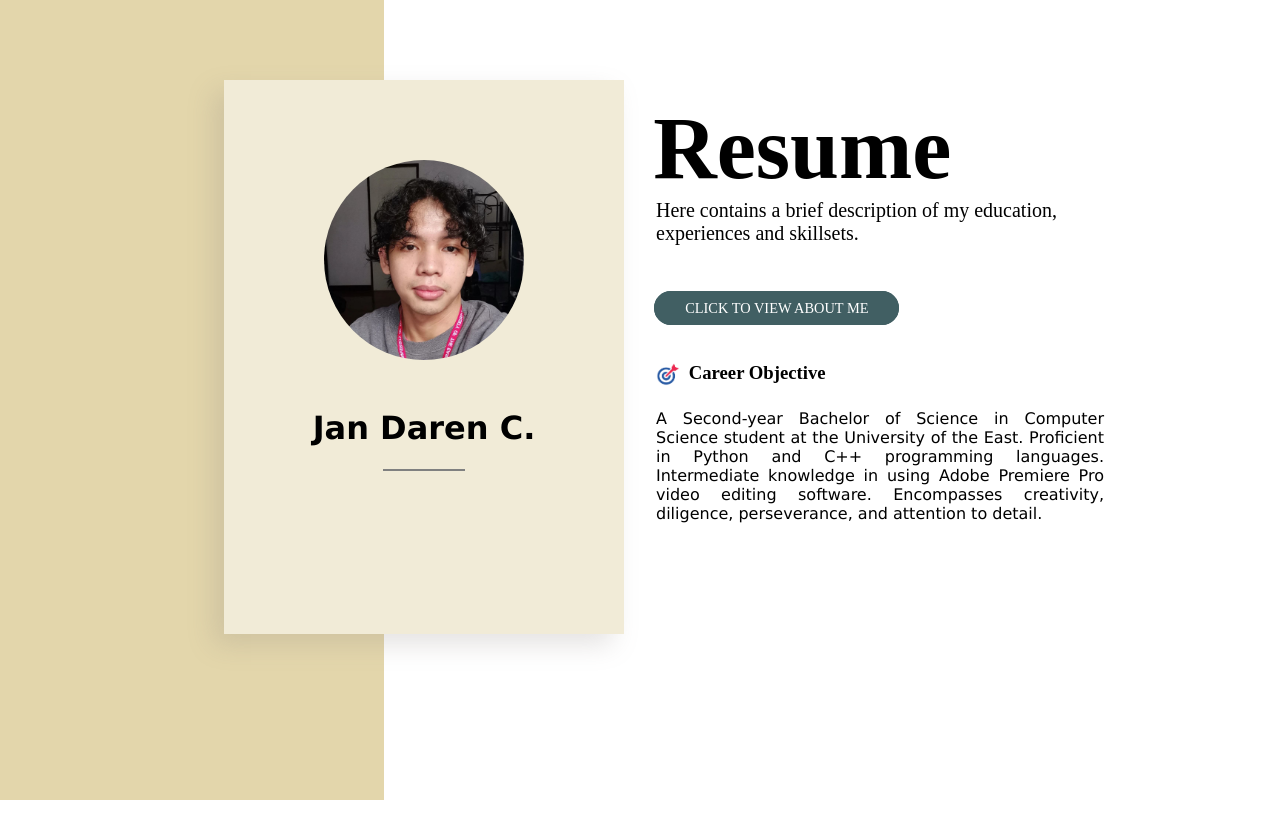
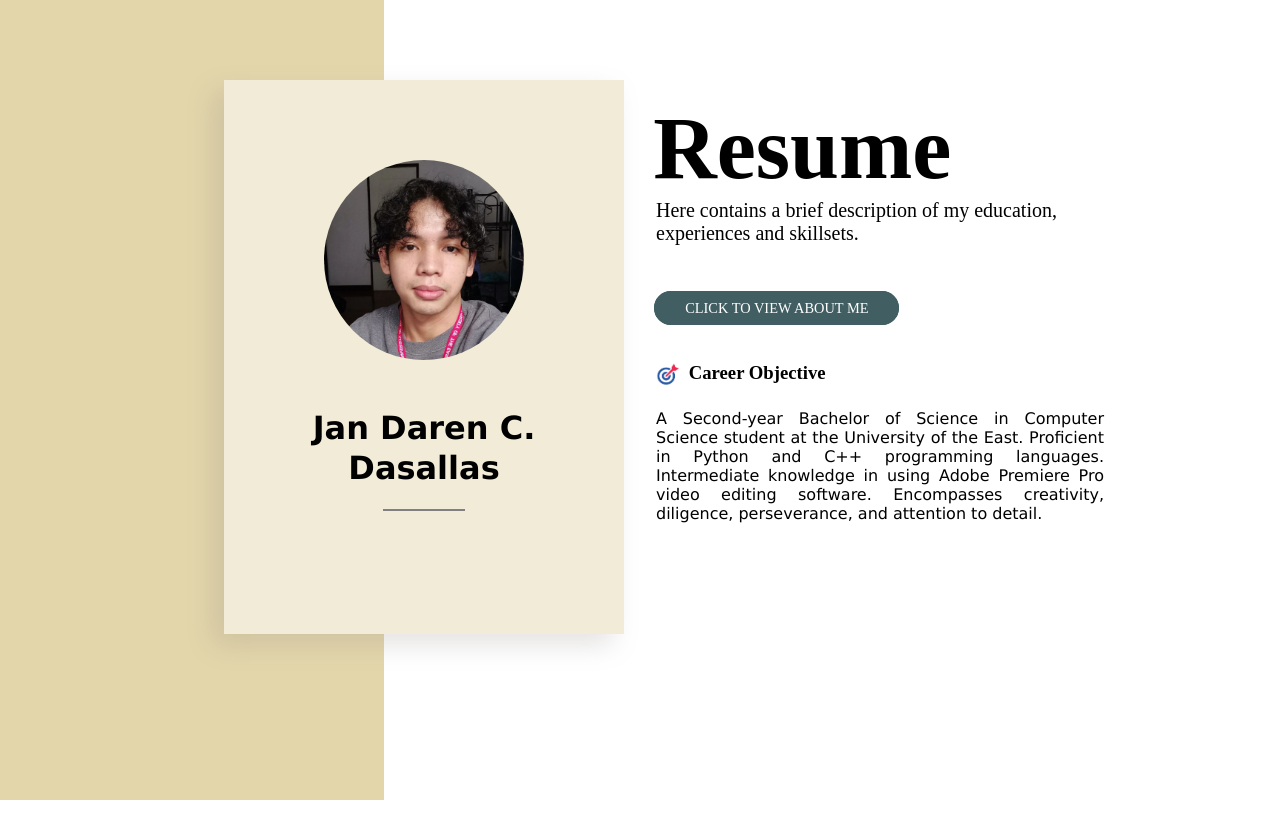
Before and after one commit to JanDaren/resume, a plain HTML site: page index.html in a window 1280 px wide. Shown: the top 838 px of the page. Drawn offline with Linux system fonts and the light colour scheme.

Commit message:
Update index.html

```diff
--- a/index.html
+++ b/index.html
@@ -13,7 +13,7 @@
 		<div id="homepage">
 			<div id="container_profile">
 				<img id="profilepic" src="Images/profilepic.jpg">
-				<h1 id="name">Jan Daren C.<br></h1>
+				<h1 id="name">Jan Daren C.<br>Dasallas</h1>
 				<hr style="align-left; margin-bottom: 4em" width="20%" size="2em" noshade color="gray">
 			</div>
 			<h1 id="res">Resume</h1>
```
